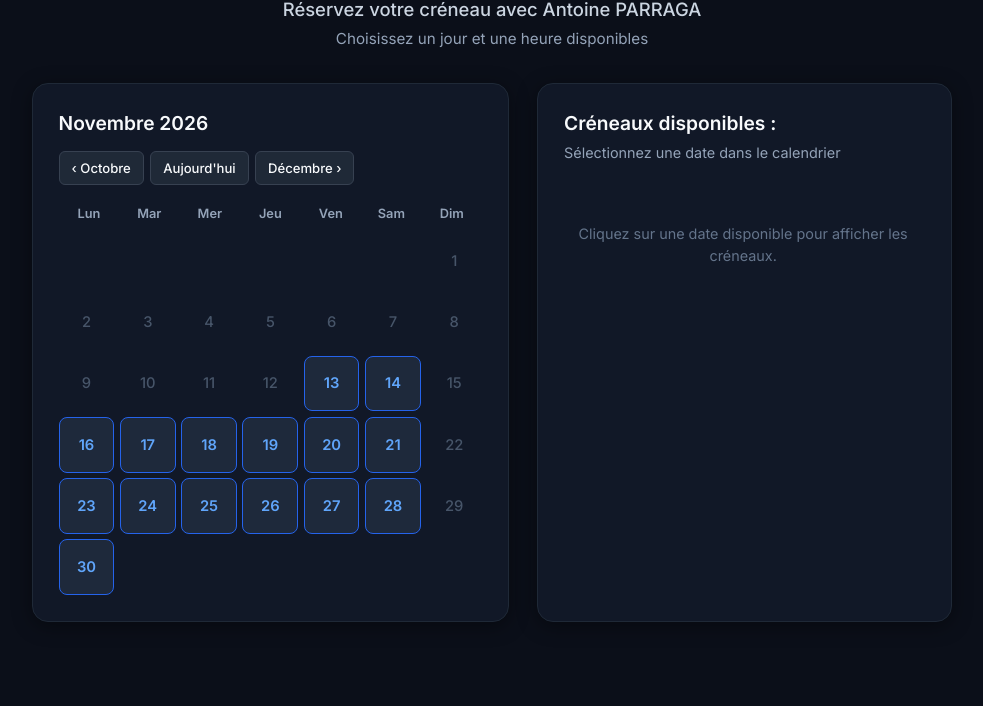
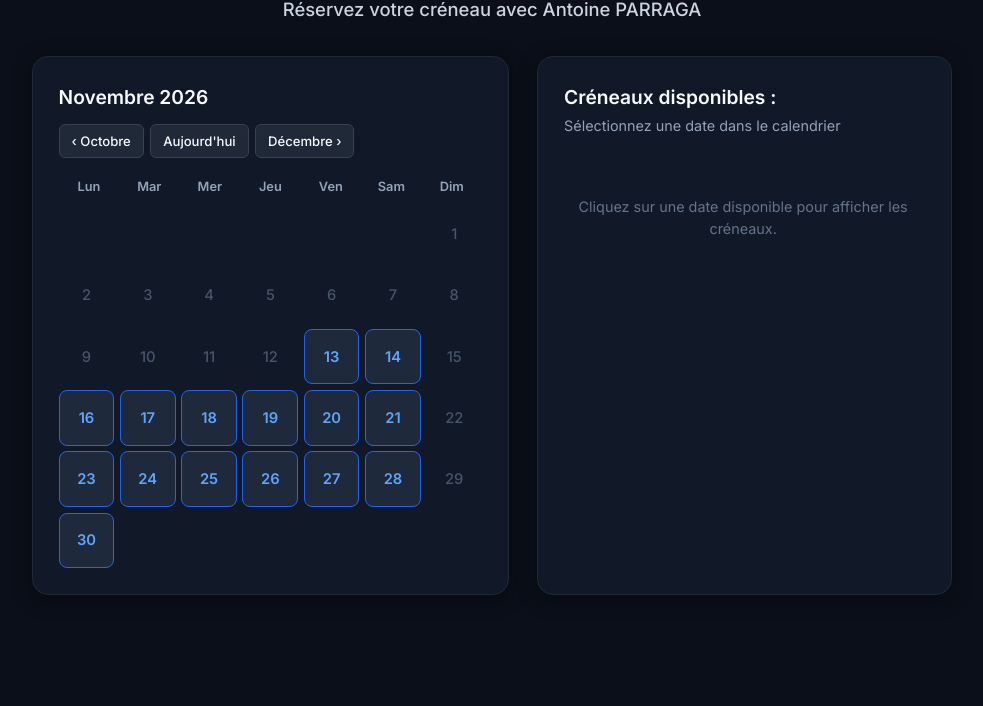
Before and after one commit to PARRAGAantoine/prise-de-rdv, a plain HTML site: page index.html in a window 1280 px wide. Shown: the part 94-800 px from the top of the page, without its empty margins (148-1131 px from the left). Drawn offline with Linux system fonts and the light colour scheme; no server answers.

Commit message:
Suppression de la phrase Choisissez un jour et une heure disponibles

```diff
--- a/index.html
+++ b/index.html
@@ -15,7 +15,6 @@
     <header class="page-header">
       <h1 class="main-title">Prise de RDV</h1>
       <p class="subtitle">Réservez votre créneau avec Antoine PARRAGA</p>
-      <p class="instruction">Choisissez un jour et une heure disponibles</p>
     </header>
 
     <!-- Layout principal : Calendrier & Créneaux disponibles -->
```
